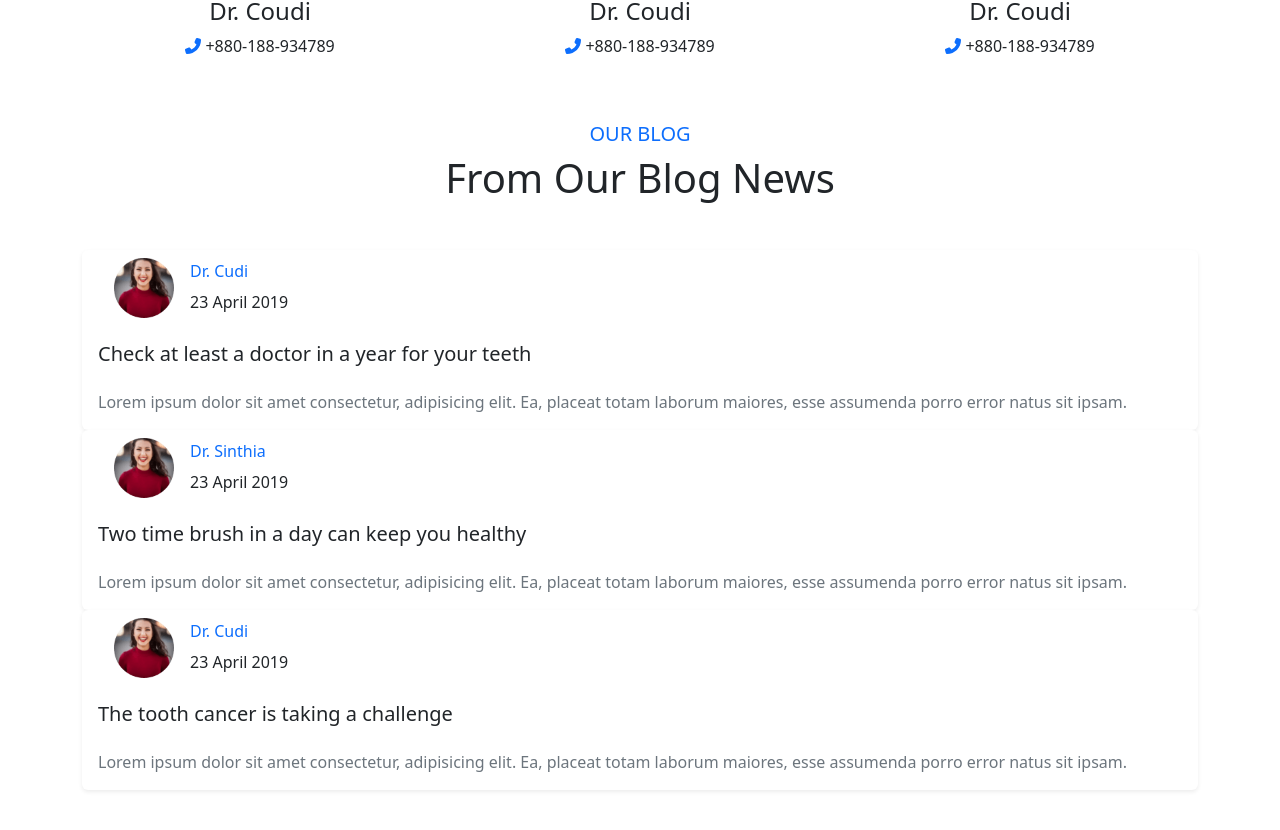
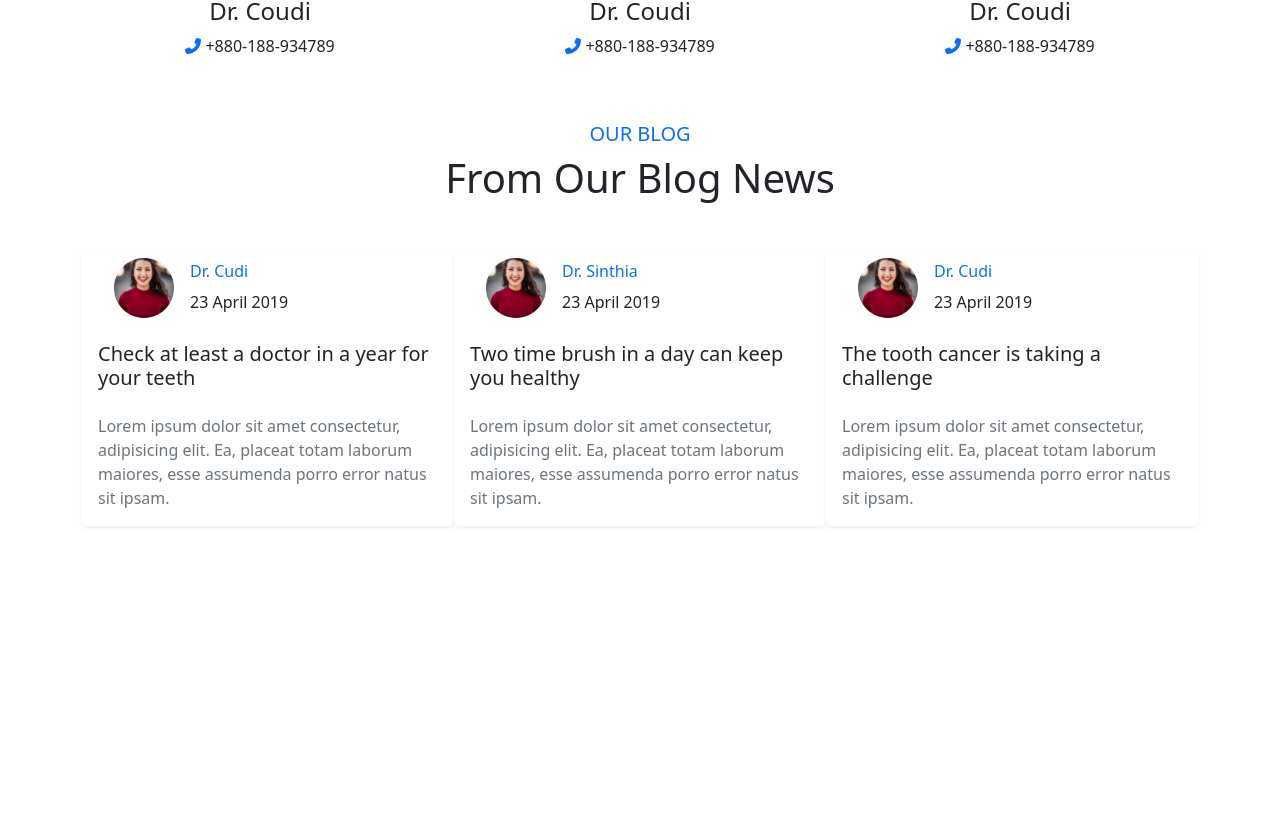
Before and after one commit to Shariful4447/dentals-doctor-website, a React (Vite) app: page / in a window 1280 px wide. Shown: the part 3218-4048 px from the top of the page. After the commit the page ends 3792 px from the top, so only its background shows below. Built offline with nearby package versions, Linux system fonts and the light colour scheme.

Commit message:
Home PageBlog Done

```diff
--- a/src/Components/Home/BlogPost/BlogPost.jsx
+++ b/src/Components/Home/BlogPost/BlogPost.jsx
@@ -3,7 +3,7 @@ import React from 'react';
 const BlogPost = (props) => {
     const {title, description, author, authorImg , date} = props.blog;
     return (
-        <div className="card shadow-sm">
+        <div className="card shadow-sm col-md-4 text-left" >
             <div className="card-header d-flex  align-items-center">
                 <img className="mx-3" src={authorImg} alt="" width="60"/>
                 <div>
--- a/src/Components/Home/Blogs/Blogs.css
+++ b/src/Components/Home/Blogs/Blogs.css
@@ -1,3 +1,10 @@
+.blogs{
+    display: flex;
+    flex-direction: row;
+    justify-content: space-evenly;
+}
+
+
 .blogs .card{
     border: 0;
 }
--- a/src/Components/Home/Blogs/Blogs.jsx
+++ b/src/Components/Home/Blogs/Blogs.jsx
@@ -36,7 +36,7 @@ const Blogs = () => {
                     <h5 className="text-primary text-uppercase">our blog</h5>
                     <h1>From Our Blog News</h1>
                </div>
-               <div className="card-deck mt-5">
+               <div className="card-deck mt-5 d-flex">
                     {
                         blogData.map(blog => <BlogPost blog={blog} key={blog.title}/>)
                     }
```
